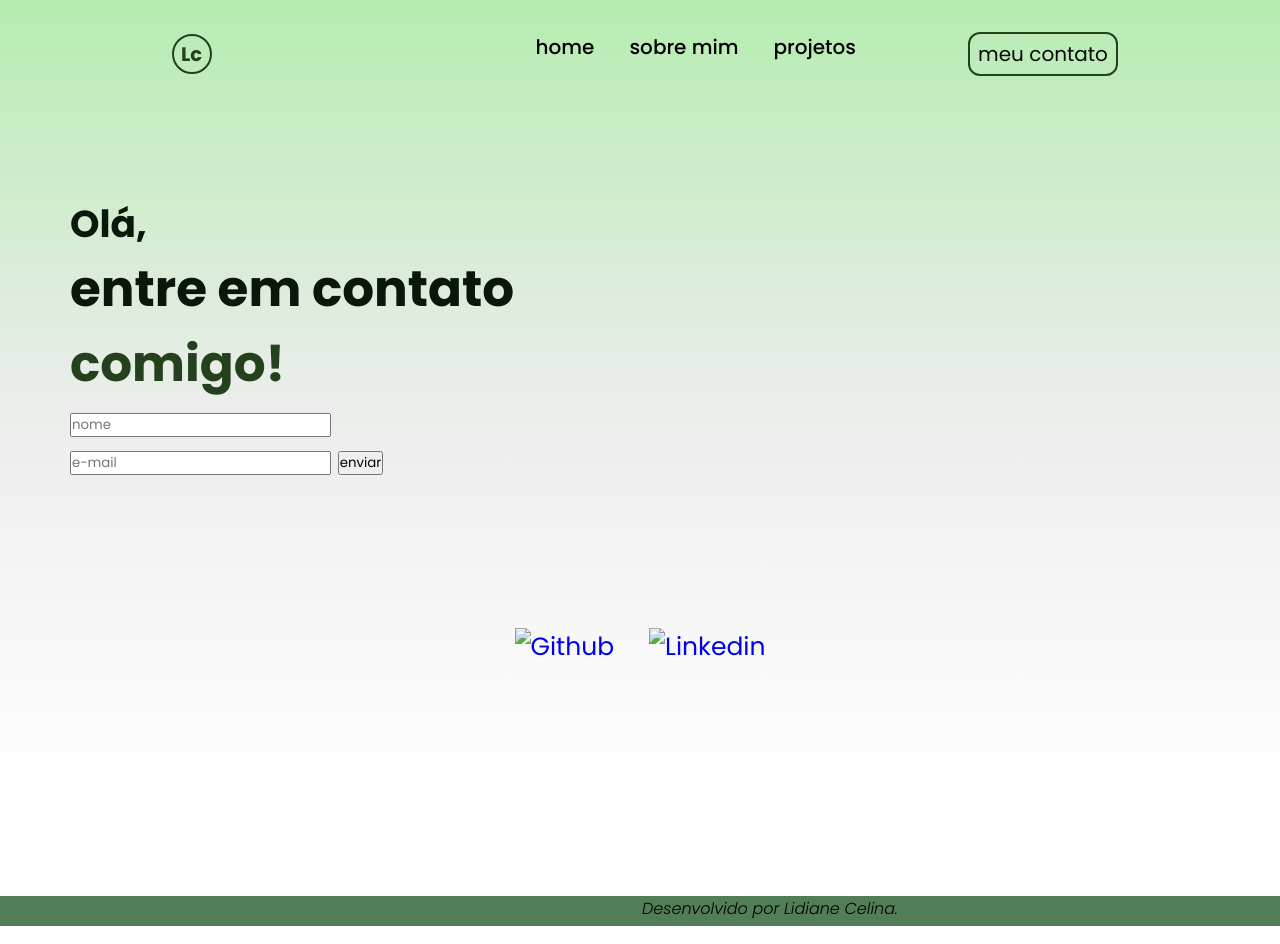
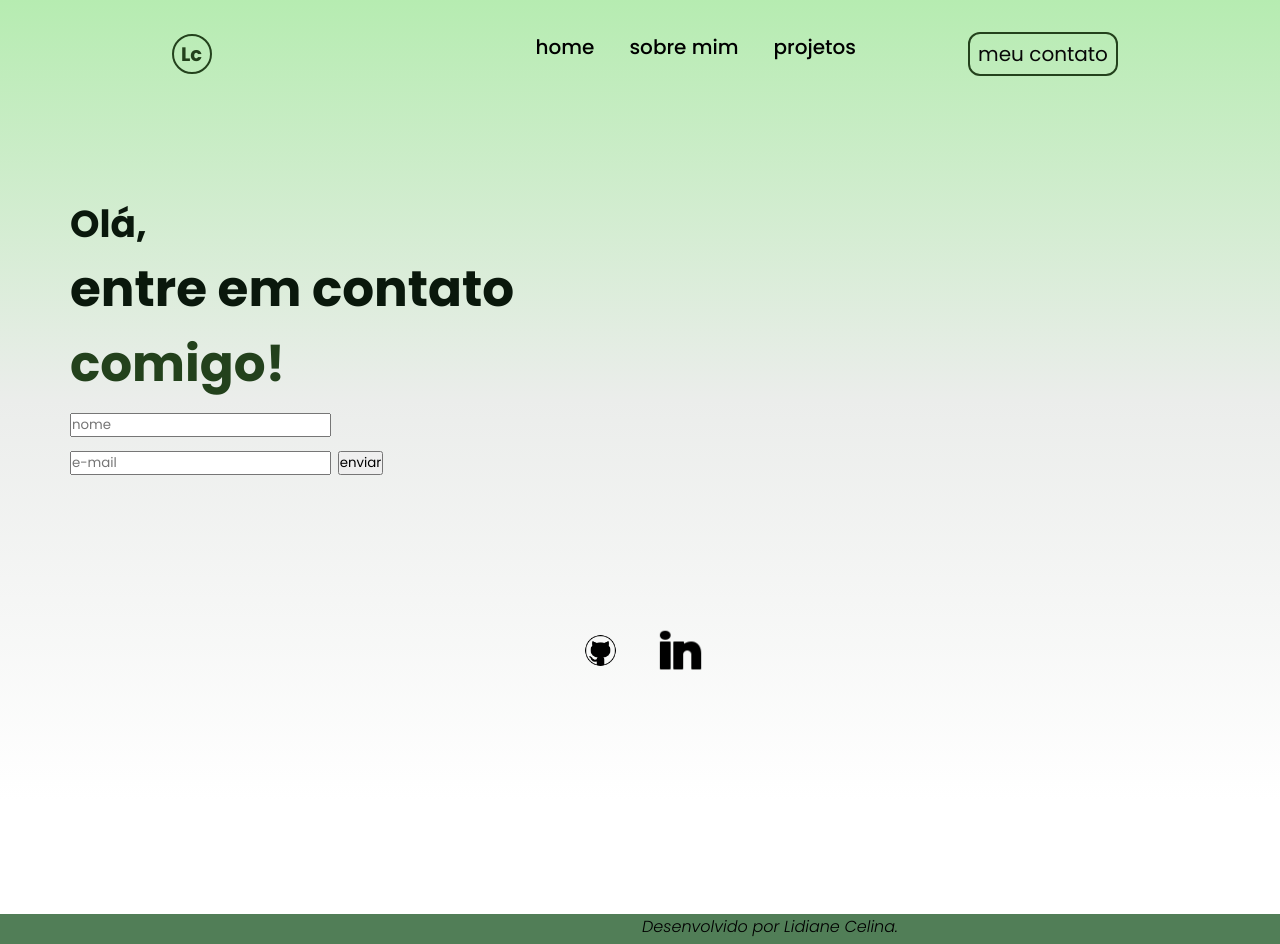
Before and after one commit to celiname/Portfolio, a plain HTML site: page contato.html in a window 1280 px wide. Shown: the top 944 px of the page. Drawn offline with Linux system fonts and the light colour scheme.

Commit message:
Update contato.html

```diff
--- a/contato.html
+++ b/contato.html
@@ -56,11 +56,11 @@
         <ul>
             <li>
                 <a href="https://github.com/celiname"><img
-                        src="github.png"
+                        src="imagens/github.png"
                         alt="Github"
                     ></a>
                 <a href="https://www.linkedin.com/in/lidiane-celina-8436121a5"><img
-                        src="linkedin.png"
+                        src="imagens/linkedin.png"
                         alt="Linkedin"
                     ></a>
             </li>
```
